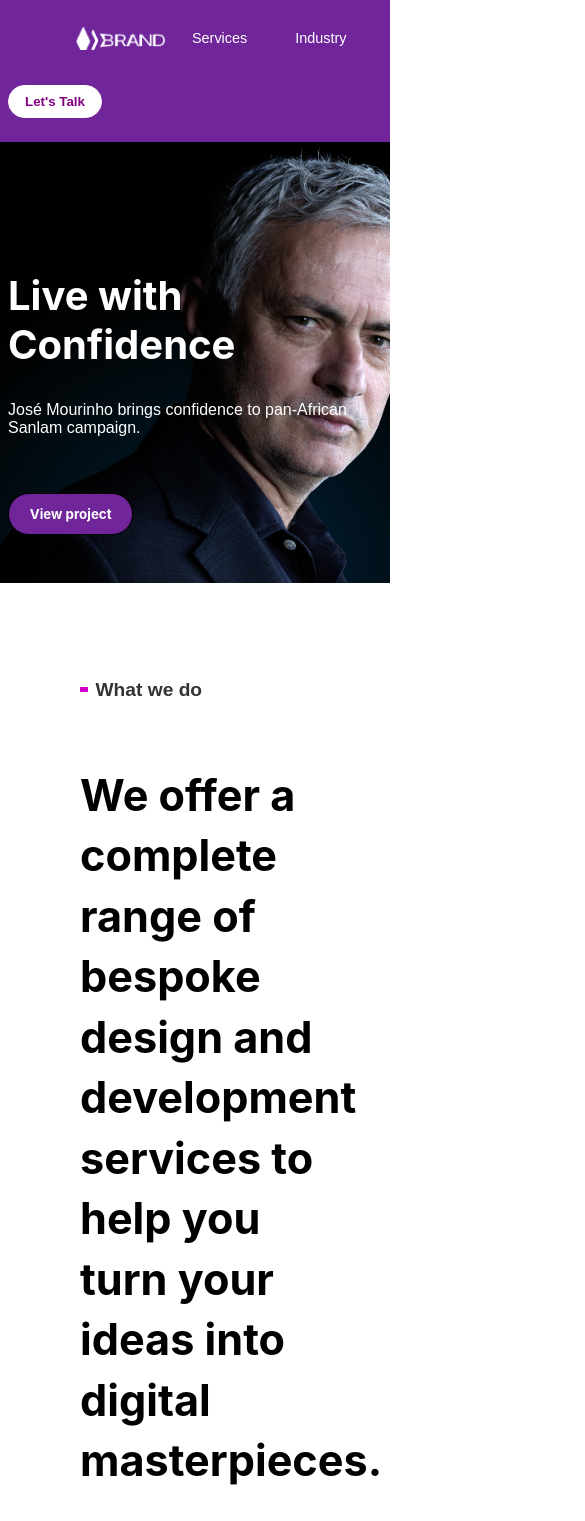
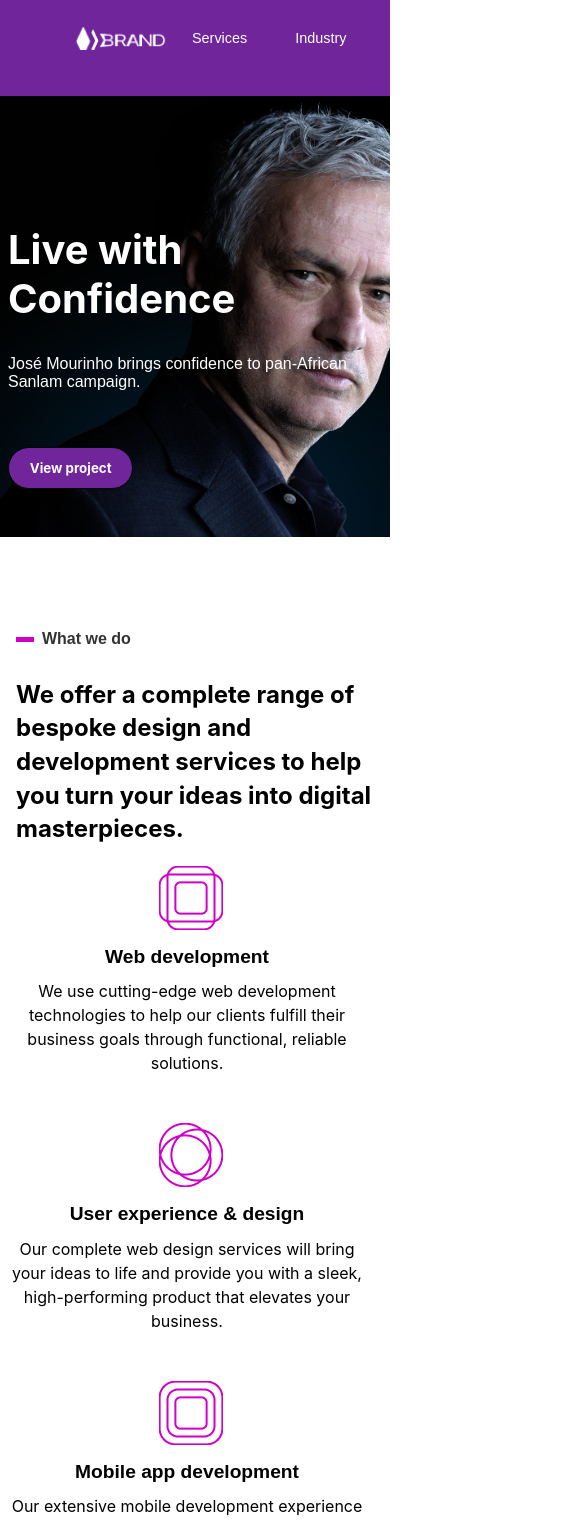
Before and after one commit to TshedisoB/front-end-developer-challenge, a React (Create React App) app: page / in a window 390 px wide. Shown: the top 1521 px of the page, 585 px wide, since content can reach past the window. Built offline with nearby package versions, Linux system fonts and the light colour scheme; no server answers; a web font is replaced by a local one.

Commit message:
added mobile responsive for `what we do`

```diff
--- a/src/styles/index.css
+++ b/src/styles/index.css
@@ -12,6 +12,7 @@
   margin: 0;
   font-size: 0.9rem;
   background-color: white;
+  overflow-x: hidden;
 }
 
 code {
--- a/src/styles/main.css
+++ b/src/styles/main.css
@@ -116,9 +116,12 @@
 
 @media (max-width: 768px) {
   .header-container {
-    flex-direction: column;
+    display: flex;
+
+
+    /* flex-direction: column; */
     align-items: flex-start;
-    padding: 0.5rem;
+    padding-right: 3.5rem;
   }
 
   .nav-links {
@@ -289,6 +292,68 @@
 h3 {
   font-size: 1.52rem;
   margin: 3.9rem 0 2.9rem 0;
+}
+
+@media (max-width: 770px) {
+  .what-we-do-container {
+    padding-left: 1rem;
+    padding-right: 1rem;
+  }
+
+  .what-we-do-container p {
+    font-size: 1.5rem;
+  }
+
+  .section-header {
+    margin: 1rem 0;
+  }
+
+  .section-header h2 {
+    font-size: 1rem;
+  }
+
+  .rectangle {
+    width: 5%;
+  }
+
+  .what-we-do-content {
+    flex-direction: column;
+    margin-top: 10px;
+    display: flex;
+    justify-content: center;
+    text-align: center;
+  }
+
+  .what-we-do-description {
+    margin-right: 0;
+    font-size: 1.8rem;
+  }
+
+  .what-we-do-item {
+    padding: 10px;
+    margin-bottom: 20px;
+  }
+
+  .what-we-do-item h3 {
+    font-size: 1rem;
+    min-height: 3.6rem;
+    margin: 1rem 0;
+    padding: 0;
+  }
+
+  .what-we-do-item p {
+    font-size: 1rem;
+  }
+
+  .what-we-do-item-logo {
+    height: 2rem;
+    margin: 0 0 1rem 0.5rem;
+  }
+
+  .what-we-do-container h3 {
+    font-size: 1.2rem;
+    margin: 2rem 0 -2rem 0;
+  }
 }
 
 
```
